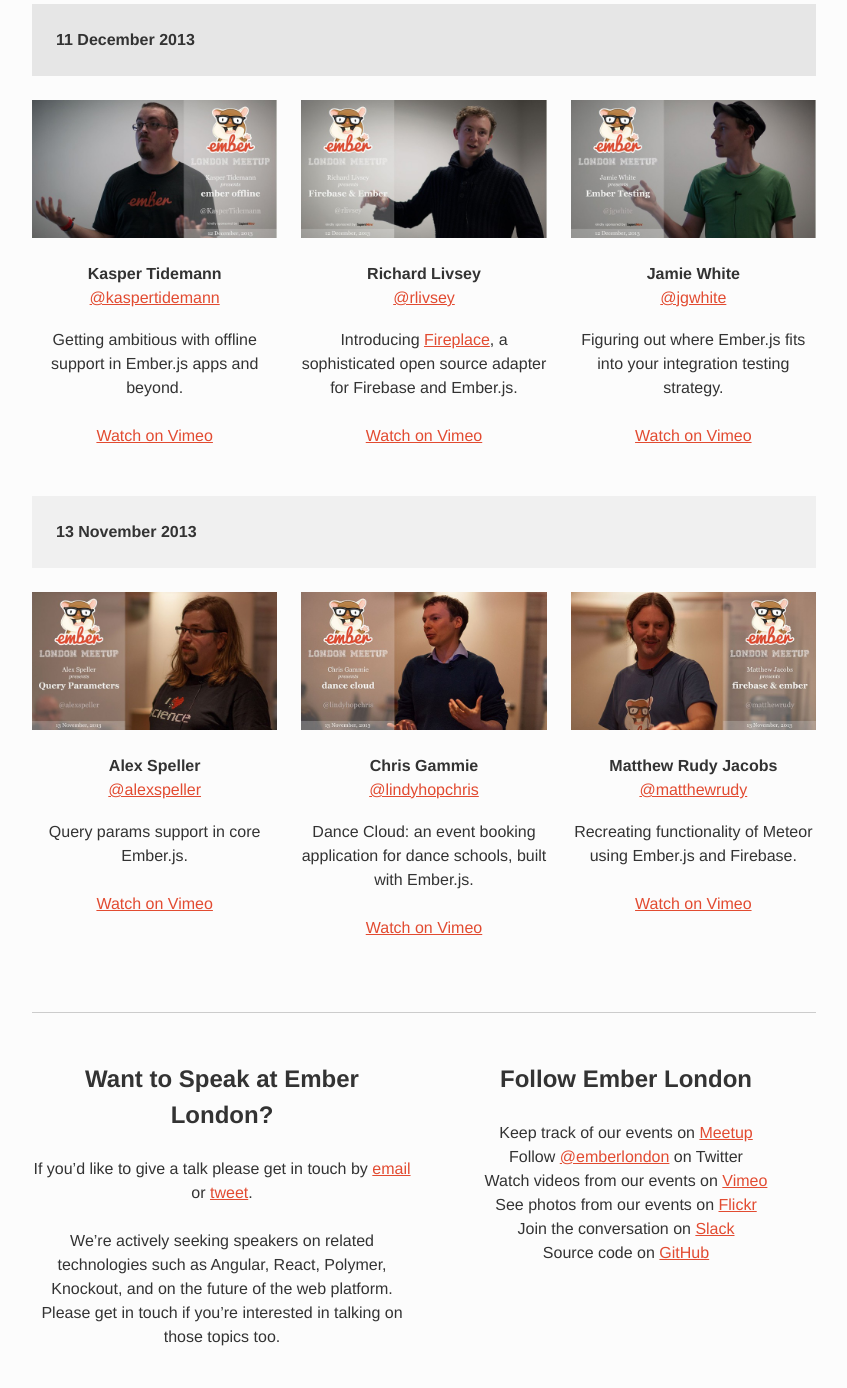
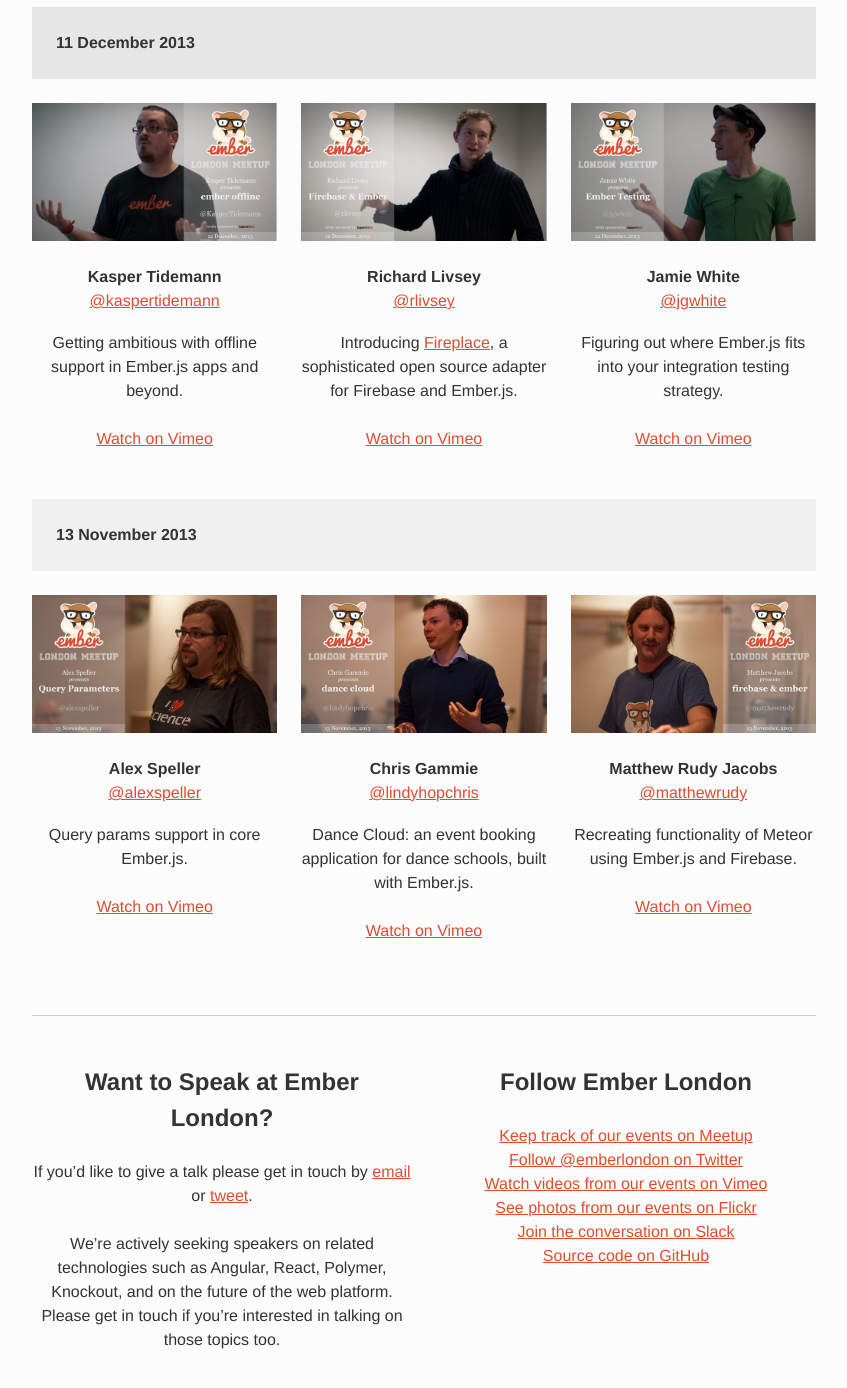
Before and after one commit to emberlondon/emberlondon.github.io, a Jekyll site: the page built from index.html, in a window 1280 px wide and 1400 px high, scrolled down 14667 px. Shown: the top 1388 px of the window, without its empty margins (216-1063 px from the left). Built offline with Jekyll 4.4.1, drawn with Linux system fonts in a browser that asks for light colours; nearby versions of some CDN libraries; some of the changed lines change nothing that is shown.

Commit message:
Improve links readability

```diff
--- a/_includes/banner.html
+++ b/_includes/banner.html
@@ -1,8 +1,9 @@
 <header class="banner" role="banner">
   <div class="container">
-    <h1 class="banner-title">Ember London</h1>
-    <img class="banner-logo"
-         src="images/london-tomster.png"
-         alt="Welcome to Ember London. This is Ember’s mascot, Tomster. He’s helping us set the London scene by wearing a Royal Guard’s uniform and drinking a cup of tea.">
+    <h1>
+      <img class="banner-logo"
+           src="images/london-tomster.png"
+           alt="Welcome to Ember London">
+    </h1>
   </div>
 </header>
--- a/_includes/follow.html
+++ b/_includes/follow.html
@@ -2,11 +2,11 @@
   <h2>Follow Ember London</h2>
 
   <ul class="follow-links">
-    <li>Keep track of our events on <a href="http://www.meetup.com/London-Emberjs-User-Group/">Meetup</a></li>
-    <li>Follow <a href="https://twitter.com/emberlondon">@emberlondon</a> on Twitter</li>
-    <li>Watch videos from our events on <a href="https://vimeo.com/emberlondon">Vimeo</a></li>
-    <li>See photos from our events on <a href="https://www.flickr.com/groups/emberlondon/">Flickr</a></li>
-    <li>Join the conversation on <a href="https://emberlondon.herokuapp.com/">Slack</a></li>
-    <li>Source code on <a href="https://github.com/emberlondon">GitHub</a></li>
+    <li><a href="http://www.meetup.com/London-Emberjs-User-Group/">Keep track of our events on Meetup</a></li>
+    <li><a href="https://twitter.com/emberlondon">Follow @emberlondon on Twitter</a></li>
+    <li><a href="https://vimeo.com/emberlondon">Watch videos from our events on Vimeo</a></li>
+    <li><a href="https://www.flickr.com/groups/emberlondon/">See photos from our events on Flickr</a></li>
+    <li><a href="https://emberlondon.herokuapp.com/">Join the conversation on Slack</a></li>
+    <li><a href="https://github.com/emberlondon">Source code on GitHub</a></li>
   </ul>
 </section>
--- a/css/main.css
+++ b/css/main.css
@@ -66,6 +66,10 @@
 }
 
 p { margin: 24px 0; }
+
+.intro-heading {
+  font-size: 1rem;
+}
 
 .accordion-header {
   display: block;
```
